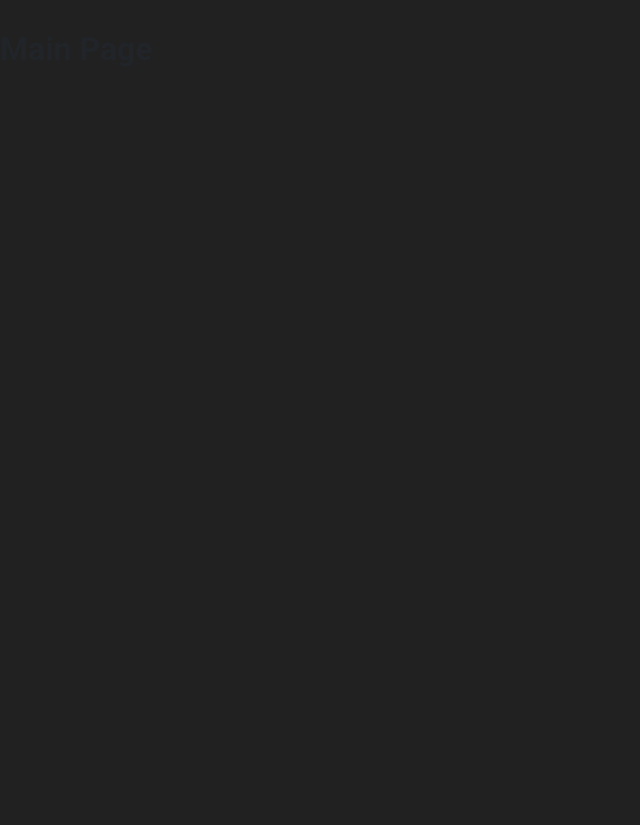
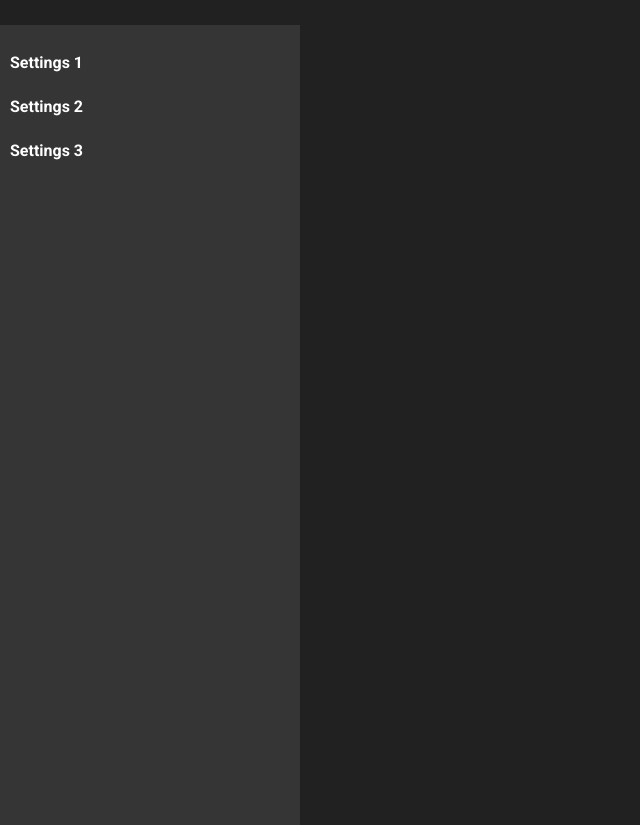
Before and after one commit to Kodis0/web-app-react, a React (Create React App) app: page /main in a window 1280 px wide. Shown: the whole page, without its empty margins (0-640 px from the left). Before the commit the page ends 800 px from the top, so only its background shows below. Built offline with nearby package versions, Linux system fonts and the light colour scheme.

Commit message:
Добавление main страницы

```diff
--- /dev/null
+++ b/src/Main.css
@@ -0,0 +1,9 @@
+/* MainPage.css */
+.main-page {
+    display: flex;
+  }
+
+  .main-content {
+    flex-grow: 1;
+    padding: 20px;
+  }
--- /dev/null
+++ b/src/SideMenu.css
@@ -0,0 +1,22 @@
+/* SideMenu.css */
+.side-menu {
+    width: 300px;
+    height: 800px;
+    background-color: #353535;
+    float: left;
+  }
+
+  .side-menu ul {
+    list-style-type: none;
+    padding: 0;
+  }
+
+  .side-menu ul li {
+    padding: 10px;
+  }
+
+  .side-menu ul li a {
+    text-decoration: none;
+    color: #ffffff;
+    font-weight: bold;
+  }
--- /dev/null
+++ b/src/SideMenu.js
@@ -0,0 +1,17 @@
+// SideMenu.js
+import React from 'react';
+import './SideMenu.css';
+
+function SideMenu() {
+  return (
+    <div className="side-menu">
+      <ul>
+        <li><a href="#">Settings 1</a></li>
+        <li><a href="#">Settings 2</a></li>
+        <li><a href="#">Settings 3</a></li>
+      </ul>
+    </div>
+  );
+}
+
+export default SideMenu;
--- a/src/main.js
+++ b/src/main.js
@@ -1,9 +1,15 @@
+// MainPage.js
 import React from 'react';
+import SideMenu from './SideMenu';
+import './Main.css';
 
 function MainPage() {
   return (
-    <div>
-      <h1>Main Page</h1>
+    <div className="main-page">
+      <SideMenu />
+      <div className="main-content">
+        {/* Здесь можете разместить основное содержимое страницы */}
+      </div>
     </div>
   );
 }
```
Also changed, not shown: src/App.css (line endings or trailing spaces).
